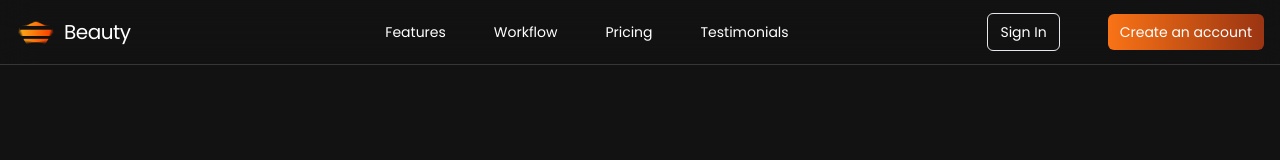
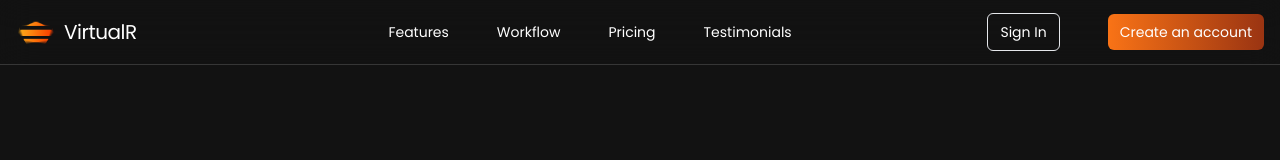
Before and after one commit to JoeLoera/beautifulwebsite, a React (Vite) app: page / in a window 1280 px wide. Shown: the top 160 px of the page. Built offline with nearby package versions, Linux system fonts and the light colour scheme.

Commit message:
Navbar logo update

```diff
--- a/src/components/Navbar.jsx
+++ b/src/components/Navbar.jsx
@@ -16,7 +16,7 @@ const Navbar = () => {
         <div className="flex justify-between items-center">
           <div className="flex items-center flex-shrink-0">
             <img className="h-10 w-10 mr-2" src={logo} alt="logo" />
-            <span className="text-xl tracking-tight">Beauty</span>
+            <span className="text-xl tracking-tight">VirtualR</span>
           </div>
           <ul className="hidden lg:flex ml-14 space-x-12">
             {navItems.map((item, index) => (
```
